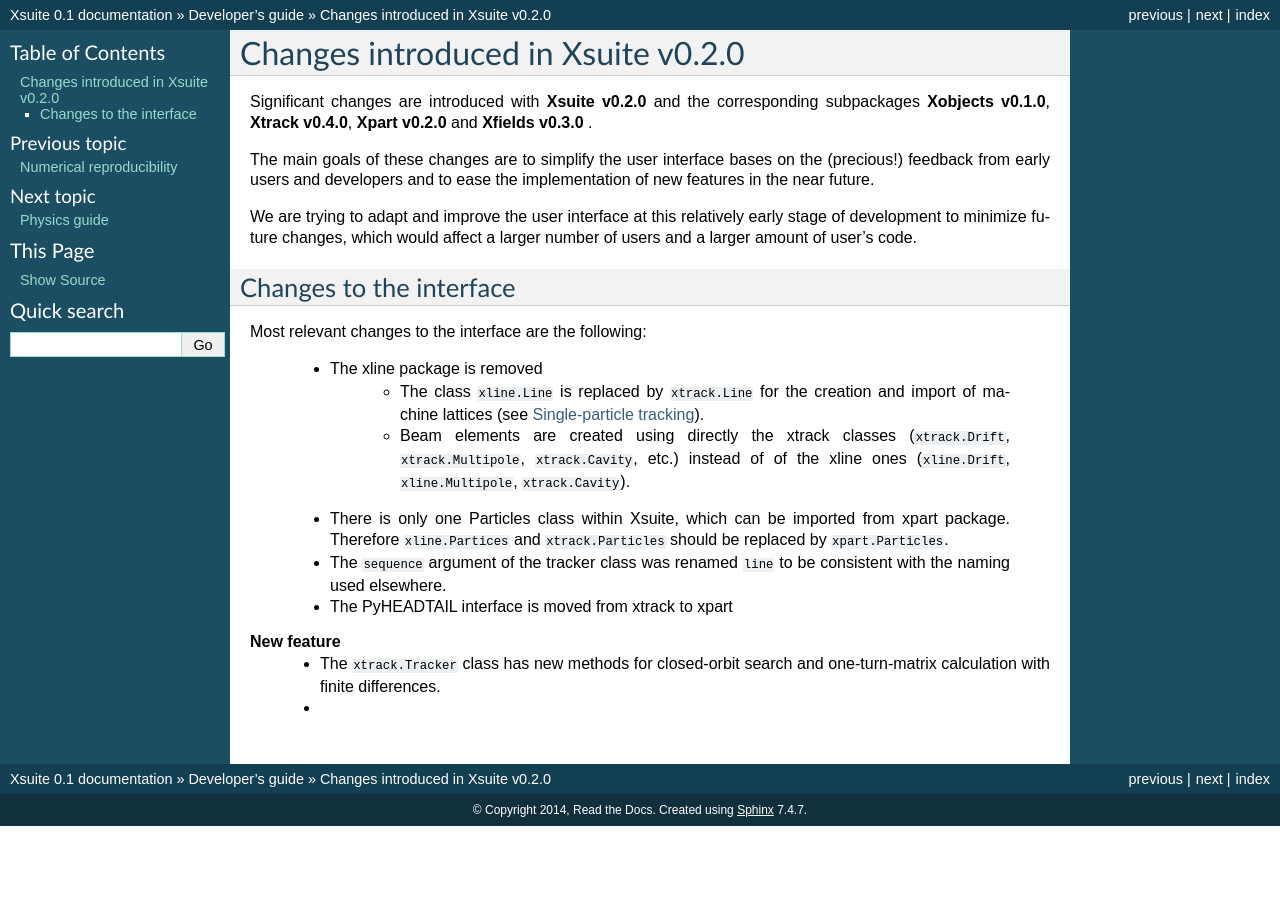
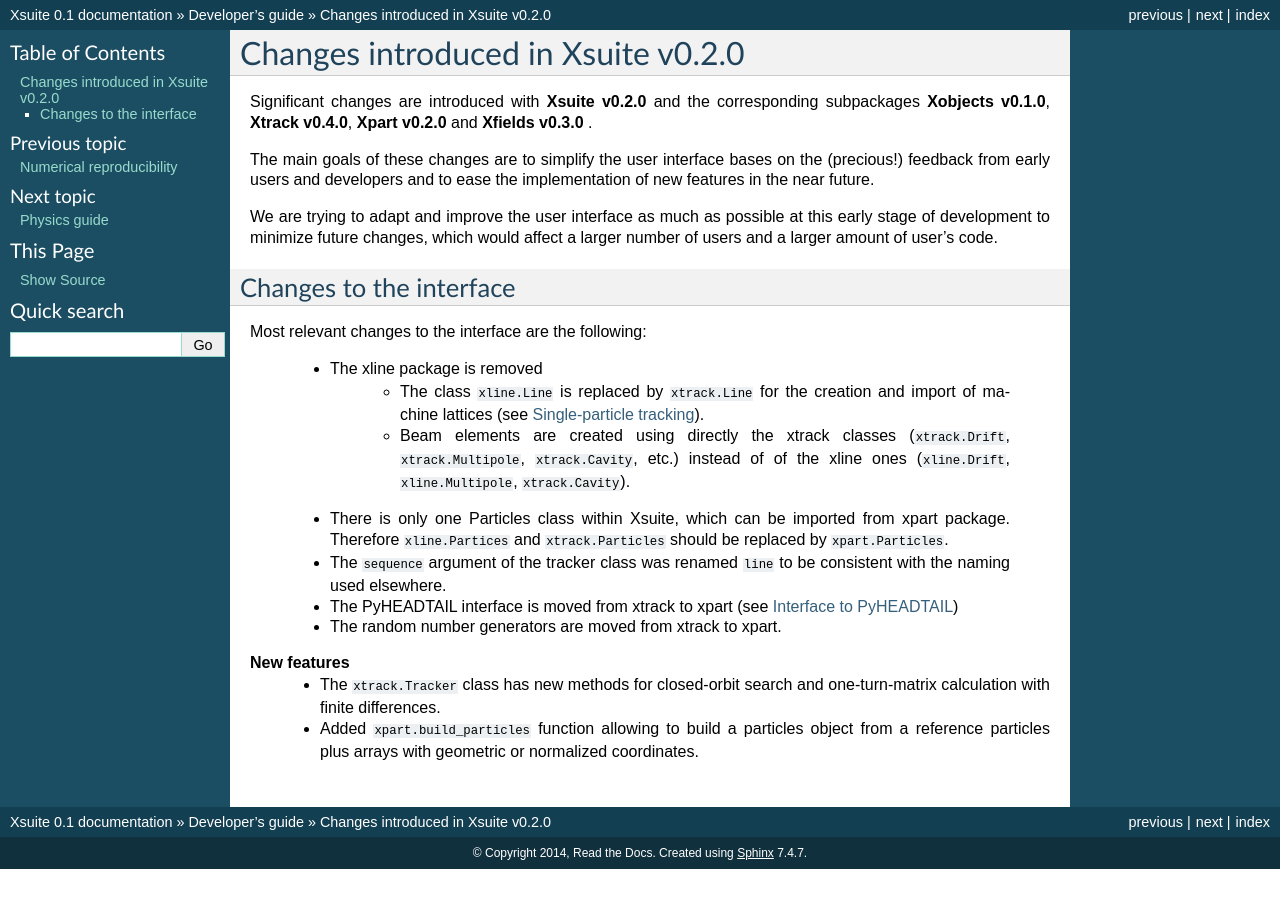
Before and after one commit to xsuite/xsuite, a Sphinx documentation site: the page built from docs/v020changes.rst, in a window 1280 px wide. Built offline with Sphinx 7.4.7, drawn with Linux system fonts in a browser that asks for light colours.

Commit message:
Quick push

```diff
--- a/docs/v020changes.rst
+++ b/docs/v020changes.rst
@@ -6,7 +6,7 @@
 
 The main goals of these changes are to simplify the user interface bases on the (precious!) feedback from early users and developers and to ease the implementation of new features in the near future.
 
-We are trying to adapt and improve the user interface at this relatively early stage of development to minimize future changes, which would affect a larger number of users and a larger amount of user's code.
+We are trying to adapt and improve the user interface as much as possible at this early stage of development to minimize future changes, which would affect a larger number of users and a larger amount of user's code.
 
 Changes to the interface
 ========================
@@ -18,8 +18,9 @@
      - Beam elements are created using directly the xtrack classes (``xtrack.Drift``, ``xtrack.Multipole``, ``xtrack.Cavity``, etc.) instead of of the xline ones (``xline.Drift``, ``xline.Multipole``, ``xtrack.Cavity``).
  - There is only one Particles class within Xsuite, which can be imported from xpart package. Therefore ``xline.Partices`` and ``xtrack.Particles`` should be replaced by ``xpart.Particles``.
  - The ``sequence`` argument of the tracker class was renamed ``line`` to be consistent with the naming used elsewhere.
- - The PyHEADTAIL interface is moved from xtrack to xpart
+ - The PyHEADTAIL interface is moved from xtrack to xpart (see :doc:`pyhtinterface`)
+ - The random number generators are moved from xtrack to xpart.
 
-**New feature**
+**New features**
  - The ``xtrack.Tracker`` class has new methods for closed-orbit search and one-turn-matrix calculation with finite differences.
- -
+ - Added ``xpart.build_particles`` function allowing to build a particles object from a reference particles plus arrays with geometric or normalized coordinates.
```
